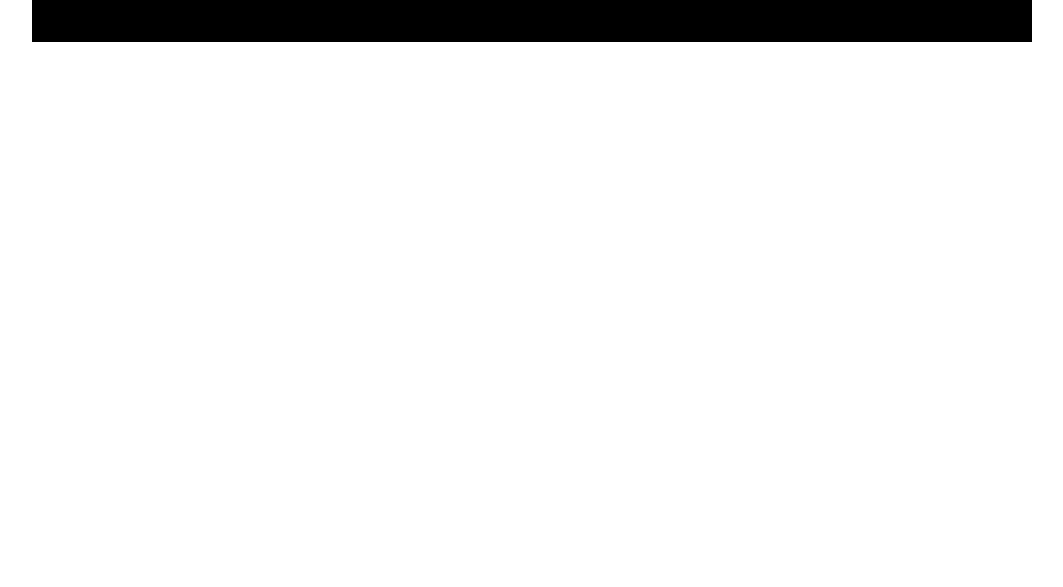
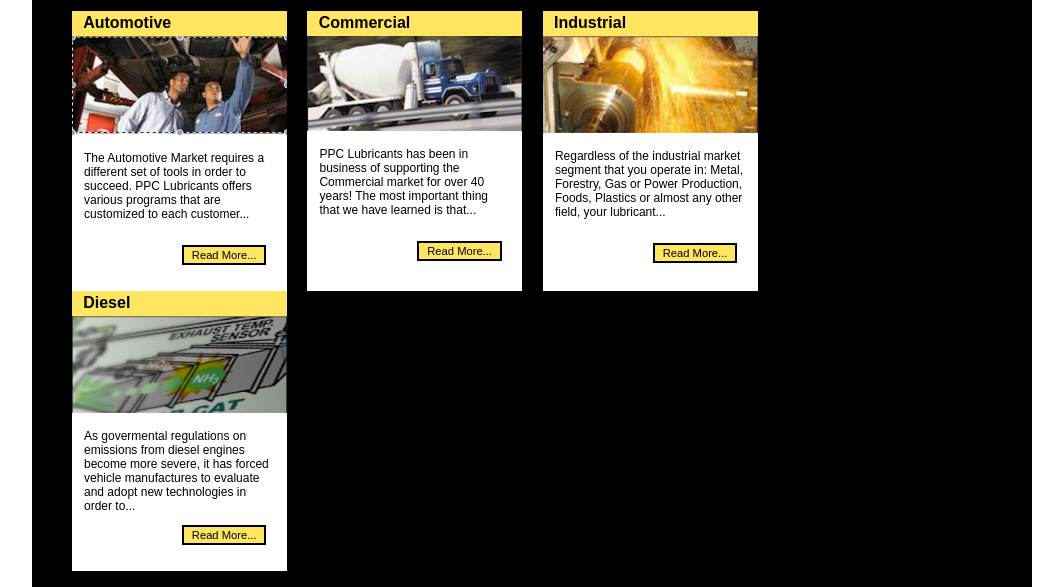
Before and after one commit to itzedu/ppc_lubricants, a plain HTML site: page index.html in a window 1280 px wide. Shown: the part 443-1030 px from the top of the page, without its empty margins (108-1171 px from the left). Before the commit the page ends 800 px from the top, so only its background shows below. Drawn offline with Linux system fonts and the light colour scheme.

Commit message:
final commit

```diff
--- a/index.html
+++ b/index.html
@@ -34,7 +34,7 @@
 					<h2 class="yellow-bar">About PPC Lubricants</h2>
 					<div id="box-content">
 						<h3>A Heritage of Specializing in Lubricants</h3>
-						<p id="top-p">For over 40 years, <span class="bold">PPC Lubricants</span> has earned a solid reputation for offering high quality products and services that improve your business. How? By providing customer retention programs/products for installers and products and services that increase equipment life and enchance the efficiency of all equipment whether it be <span class="bold">Automotive, Heavy Duty Commercial, or Industrial</span> in its applications
+						<p id="top-p">For over 40 years, <span class="bold">PPC Lubricants</span> has earned a solid reputation for offering high quality products and services that improve your business. How? By providing customer retention programs/products for installers and products and services that increase equipment life and enchance the efficiency of all equipment whether it be <span class="bold">Automotive, Heavy Duty Commercial, or Industrial</span> in its applications.
 						</p>
 						<p id="bottom-p">At <span class="bold">PCC Lubricants</span>, we take tremendous pride in providing the highest level of Service. When you call our toll fee numbers you will be greeted by a staff that is knowledgeable and experienced in the various lubricants that we carry. Each customer service representative receives industry specific training on the lastest advancements in <span class="bold">lubrication technology</span> including changing equipment and OEM requirements.
 						</p>
@@ -43,37 +43,37 @@
 			</div>
 
 			<div id="main-middle">
-				<img src="">
-				<h2></h2>
+				<img src="mini.png" alt="small-logo">
+				<h2>PPC now has Bulk Delivery/Squirt Fill capabilities as DEF</h2>
 			</div>
 
 			<div id="main-bot">
-				<div id="auto">
-					<h2></h2>
-					<img src="">
-					<p></p>
-					<a href=""></a>
+				<div class="box">
+					<h2 class="yellow-bar">Automotive</h2>
+					<img src="first.png" alt="auto">
+					<p class="box-p add">The Automotive Market requires a different set of tools in order to succeed. PPC Lubricants offers various programs that are customized to each customer...</p>
+					<a class="button add" href="#">Read More...</a>
 				</div>
 
-				<div id="comm">
-					<h2></h2>
-					<img src="">
-					<p></p>
-					<a href=""></a>
+				<div class="box">
+					<h2 class="yellow-bar">Commercial</h2>
+					<img src="second.png" alt="comm">
+					<p class="box-p add">PPC Lubricants has been in business of supporting the Commercial market for over 40 years! The most important thing that we have learned is that...</p>
+					<a class="button add" href="#">Read More...</a>
 				</div>
 
-				<div id="ind">
-					<h2></h2>
-					<img src="">
-					<p></p>
-					<a href=""></a>
+				<div class="box">
+					<h2 class="yellow-bar">Industrial</h2>
+					<img src="third.png" alt="ind">
+					<p class="box-p add">Regardless of the industrial market segment that you operate in: Metal, Forestry, Gas or Power Production, Foods, Plastics or almost any other field, your lubricant...</p>
+					<a class="button add" href="#">Read More...</a>
 				</div>
 
-				<div id="diesel">
-					<h2></h2>
-					<img src="">
-					<p></p>
-					<a href=""></a>
+				<div class="box" id="box1">
+					<h2 class="yellow-bar">Diesel</h2>
+					<img src="fourth.png" alt="diesel">
+					<p class="box-p">As govermental regulations on emissions from diesel engines become more severe, it has forced vehicle manufactures to evaluate and adopt new technologies in order to...</p>
+					<a class="button" href="">Read More...</a>
 				</div>
 			</div>
 		</div>
--- a/style.css
+++ b/style.css
@@ -13,7 +13,7 @@ body {
 }
 
 .yellow-bar {
-	background-color: #FFFF33;
+	background-color: #FFE560;
 }
 
 .bold {
@@ -25,11 +25,9 @@ body {
 #header {
 	padding: 0 1em 0 1em;
 }
-
 	#header img, #header h2 {
 		display: inline-block; vertical-align: top;
 	}
-
 	#header h2{
 		margin-left: 337px;
 		margin-top: 1.3em;
@@ -102,3 +100,77 @@ body {
 		margin-top: 0.9em;
 		font-size: 0.75em;
 	}
+
+#main-middle, #main-bot {
+	padding: 0.7em 3em;
+}
+
+#main-bot {
+	padding: 1em 2.5em;
+}
+
+#main-middle img, #main-middle h2, .box{
+	display: inline-block; vertical-align: top;
+}
+
+#main-middle h2 {
+	color: #FFE560;
+	font-size: 0.8em;
+	font-weight: lighter;
+	padding-left: 1em;
+	padding-top: 0.3em;
+}
+
+.box {
+	width: 215px;
+	height: 280px;
+	background-color: white;
+	margin-right: 1em;
+}
+
+#box1 {
+	margin-right: 0px;
+}
+
+.box img {
+	width: 215px;
+}
+
+#main-bot h2 {
+	font-size: 1em;
+	padding: 0.2em 0.7em;
+}
+
+.box-p {
+	font-size: 0.75em;
+	margin: 1em;
+}
+
+.box-p1 {
+	font-size: 0.75em;
+	margin-bottom: 30px;
+}
+
+p.box-p.add {
+	margin-bottom: 2em;
+}
+
+a.button.add {
+	background-color: #FFE560;
+	text-decoration: none;
+	color: black;
+	margin-left: 110px;
+	font-size: 0.7em;
+	padding: 0.2em 0.7em;
+	border: 0.2em solid black;
+}
+
+a.button {
+	background-color: #FFE560;
+	text-decoration: none;
+	color: black;
+	margin-left: 110px;
+	font-size: 0.7em;
+	padding: 0.2em 0.7em;
+	border: 0.2em solid black;
+}
```
Also changed, not shown: first.png (added), fourth.png (added), mini.png (added), second.png (added), third.png (added), 1 other file. Lines whose indentation alone changed are shown as unchanged.
